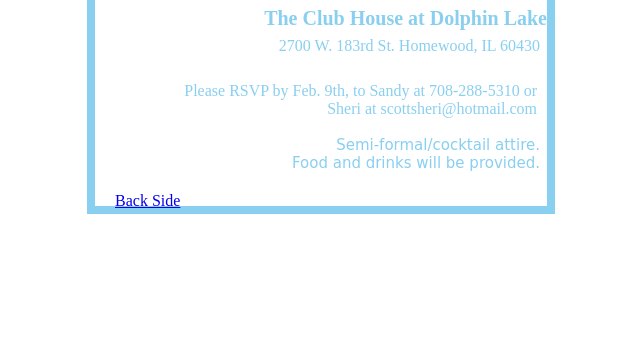
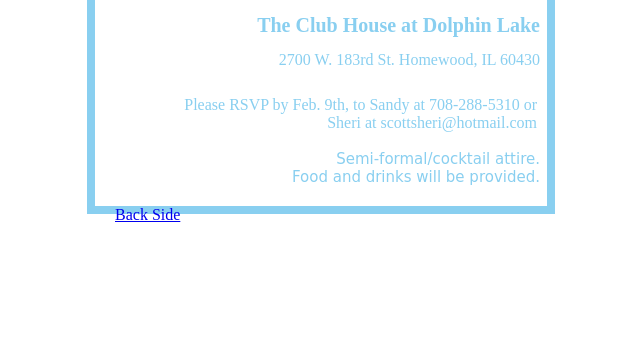
Before and after one commit to herbatorres1100/invitation, a plain HTML site: page index.html in a window 1280 px wide. Shown: the part 446-800 px from the top of the page, without its empty margins (319-959 px from the left). Drawn offline with Linux system fonts and the light colour scheme.

Commit message:
css changes

```diff
--- a/styles.css
+++ b/styles.css
@@ -66,7 +66,7 @@ h1 {
   font-weight: bold;
   margin: 0px;
   margin-top: 10px;
-  padding: 0;
+  padding: 7;
 
 }
 
```
